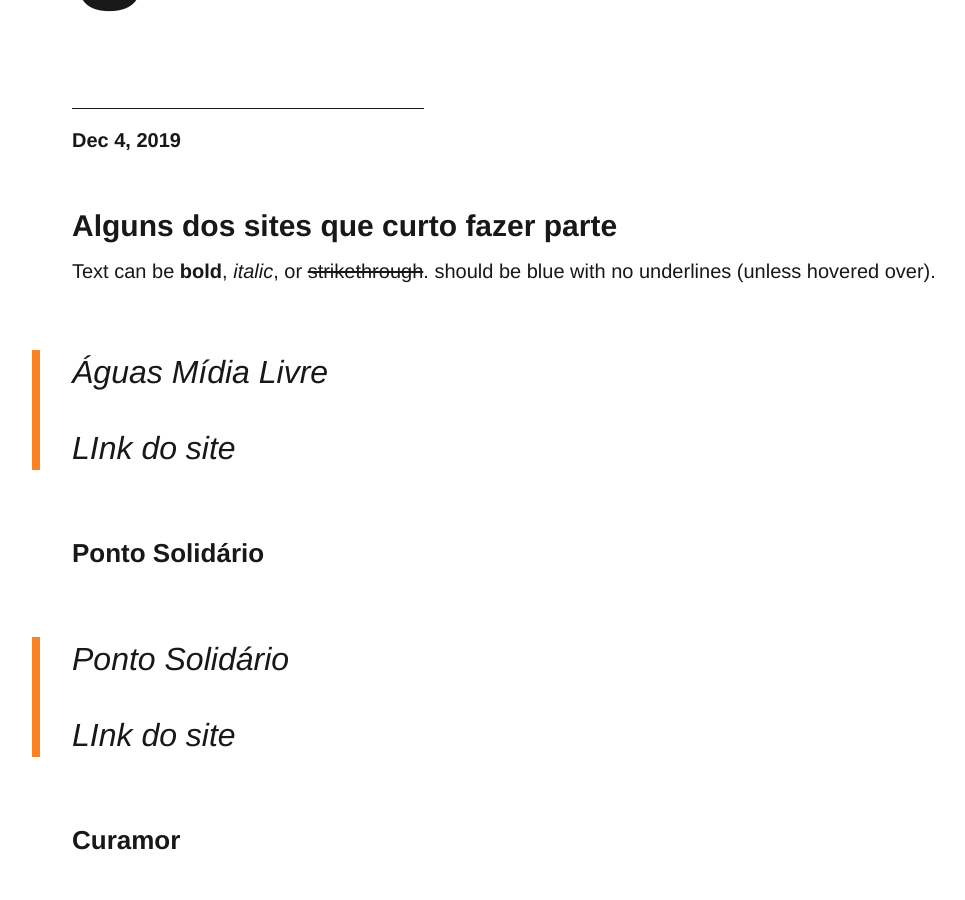
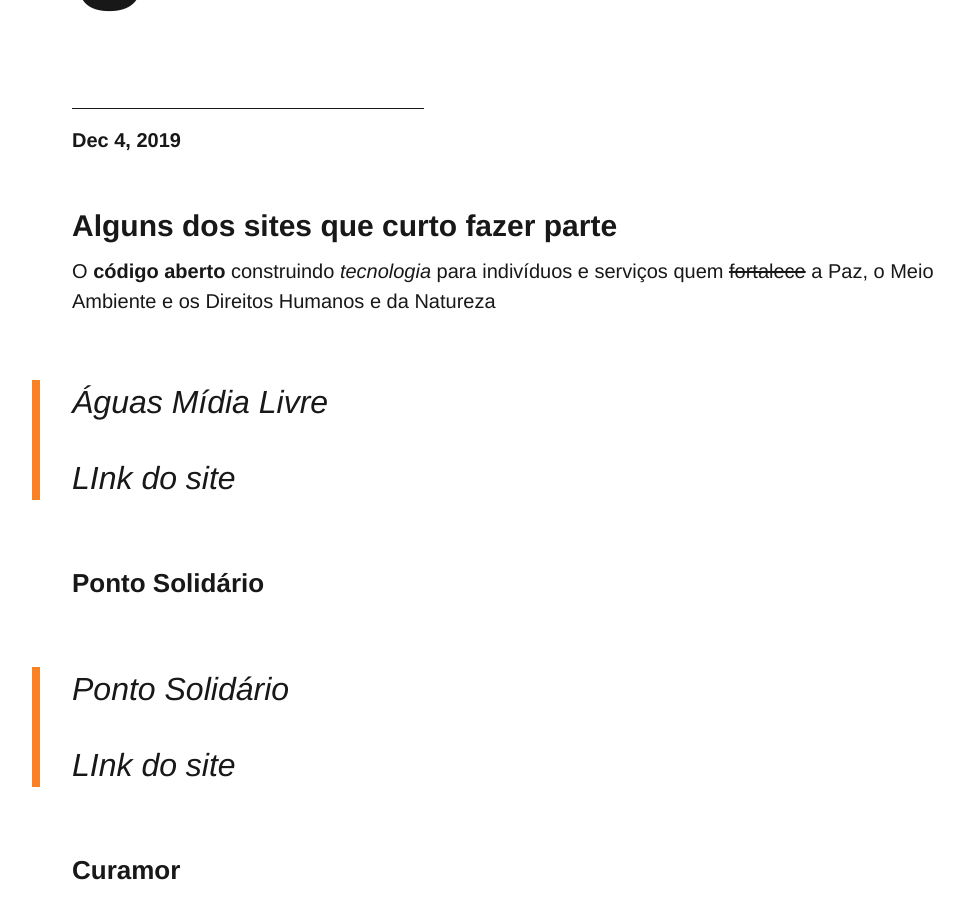
Before and after one commit to cdiegosr/cdiegosr.github.io, a Jekyll site: the page built from _posts/2019-12-04-sites-que-gosto.md, in a window 1280 px wide and 900 px high, scrolled down 395 px. Shown: the whole window, without its empty margins (40-1005 px from the left). Built offline with Jekyll 4.4.1, drawn with Linux system fonts in a browser that asks for light colours; comment, search, counter and statistics services are not loaded.

Commit message:
novidades

```diff
--- a/_posts/2019-12-04-sites-que-gosto.md
+++ b/_posts/2019-12-04-sites-que-gosto.md
@@ -6,7 +6,7 @@ date:   2019-12-04
 
 # Alguns dos sites que curto fazer parte
 
-Text can be **bold**, _italic_, or ~~strikethrough~~.  should be blue with no underlines (unless hovered over).
+O **código aberto** construindo _tecnologia_ para indivíduos e serviços quem ~~fortalece~~ a Paz, o Meio Ambiente e os Direitos Humanos e da Natureza
 
 
 > Águas Mídia Livre
```
